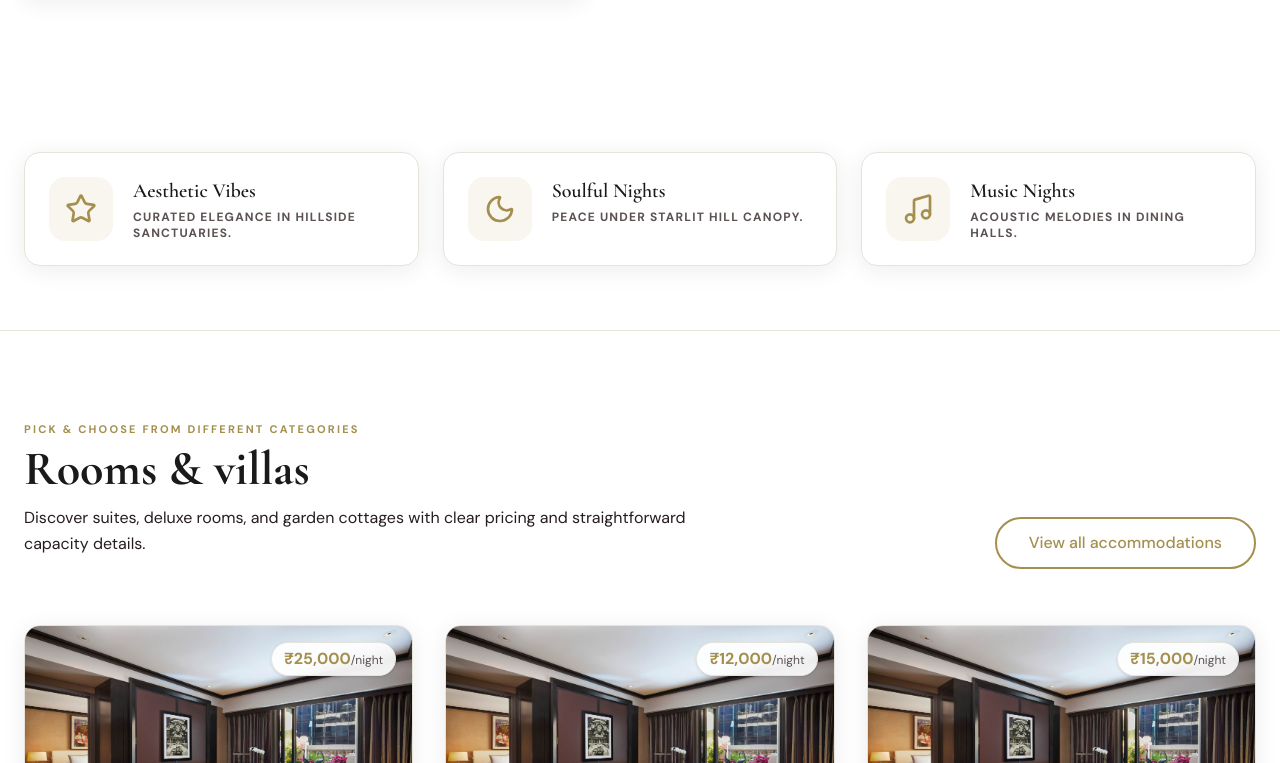
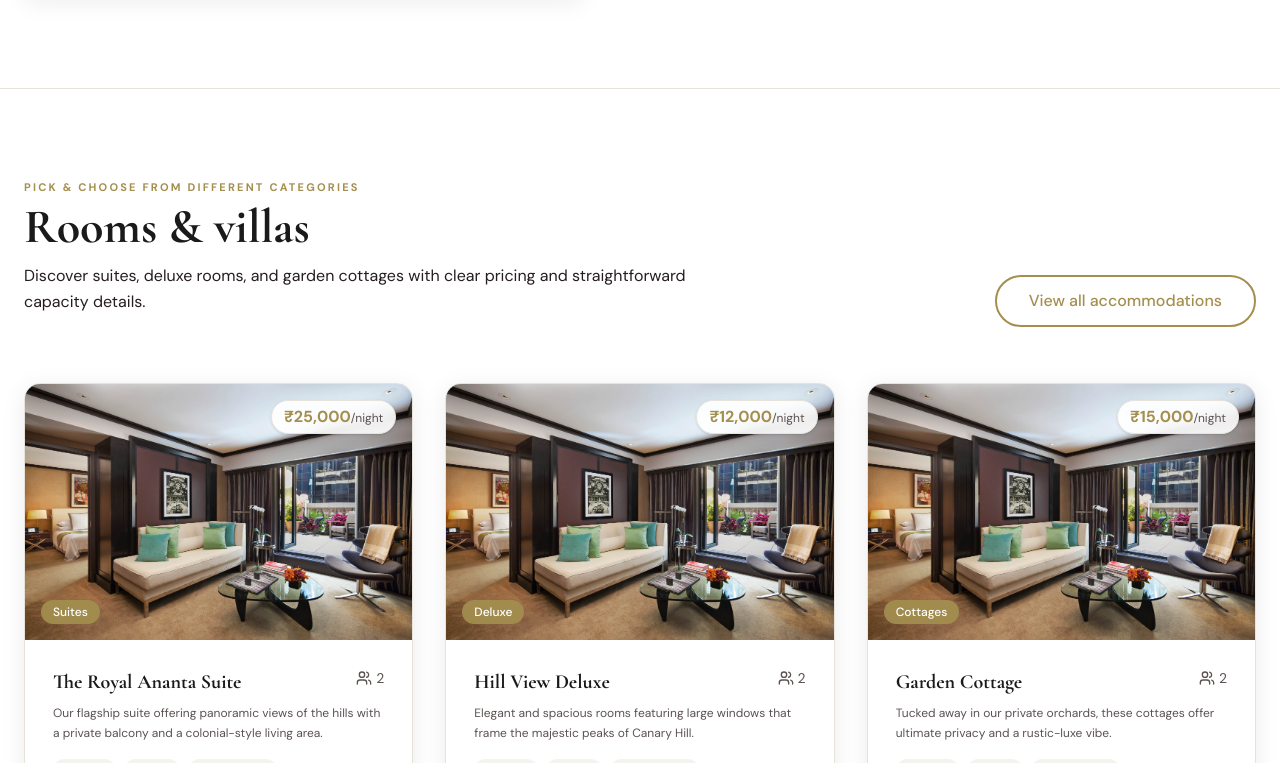
Before and after one commit to alfredalpino/AnantaHill, a Next.js app: page / in a window 1280 px wide. Shown: the part 1657-2420 px from the top of the page. Built offline with nearby package versions, Linux system fonts and the light colour scheme.

Commit message:
chore: comment out unused Features component on main page

```diff
--- a/app/page.tsx
+++ b/app/page.tsx
@@ -24,9 +24,9 @@ export default function Home() {
         <About />
       </ScrollReveal>
 
-      <ScrollReveal delay={150}>
+      {/* <ScrollReveal delay={150}>
         <Features />
-      </ScrollReveal>
+      </ScrollReveal> */}
 
       <ScrollReveal delay={200}>
         <Rooms />
```
